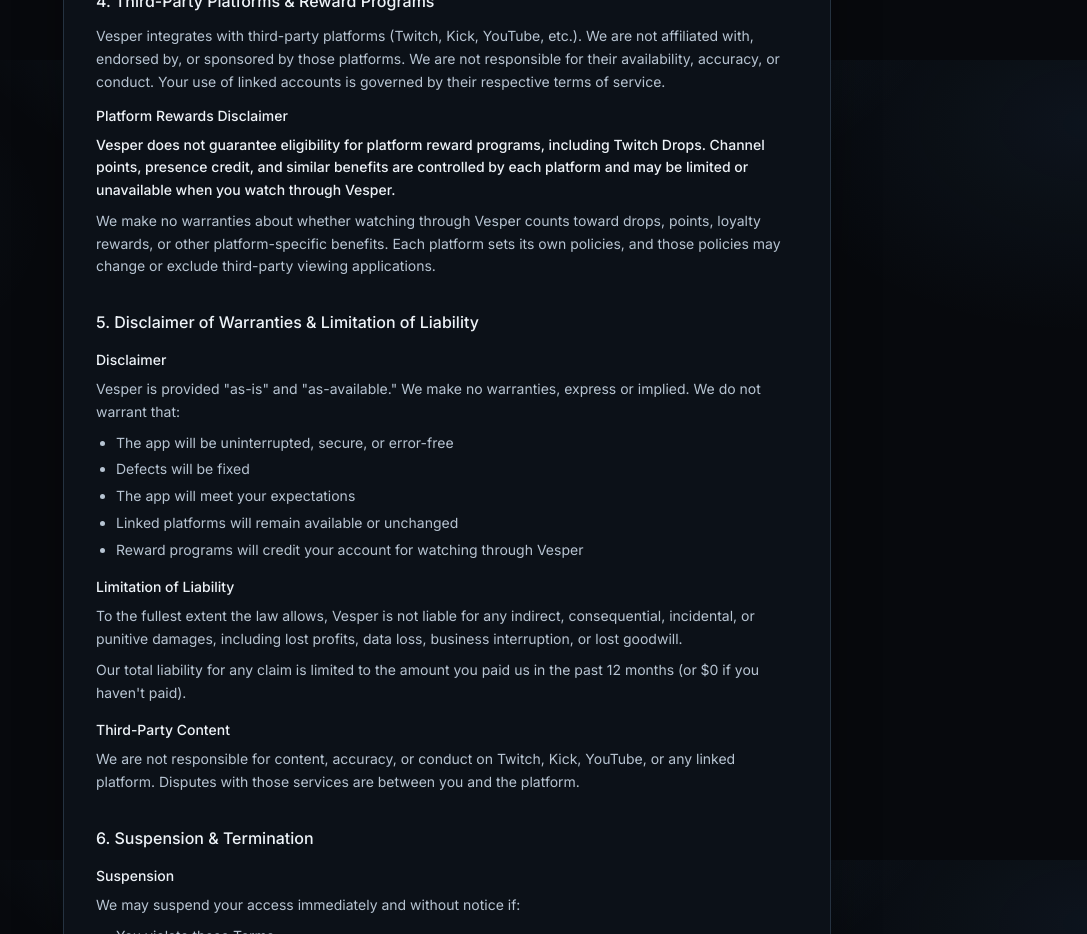
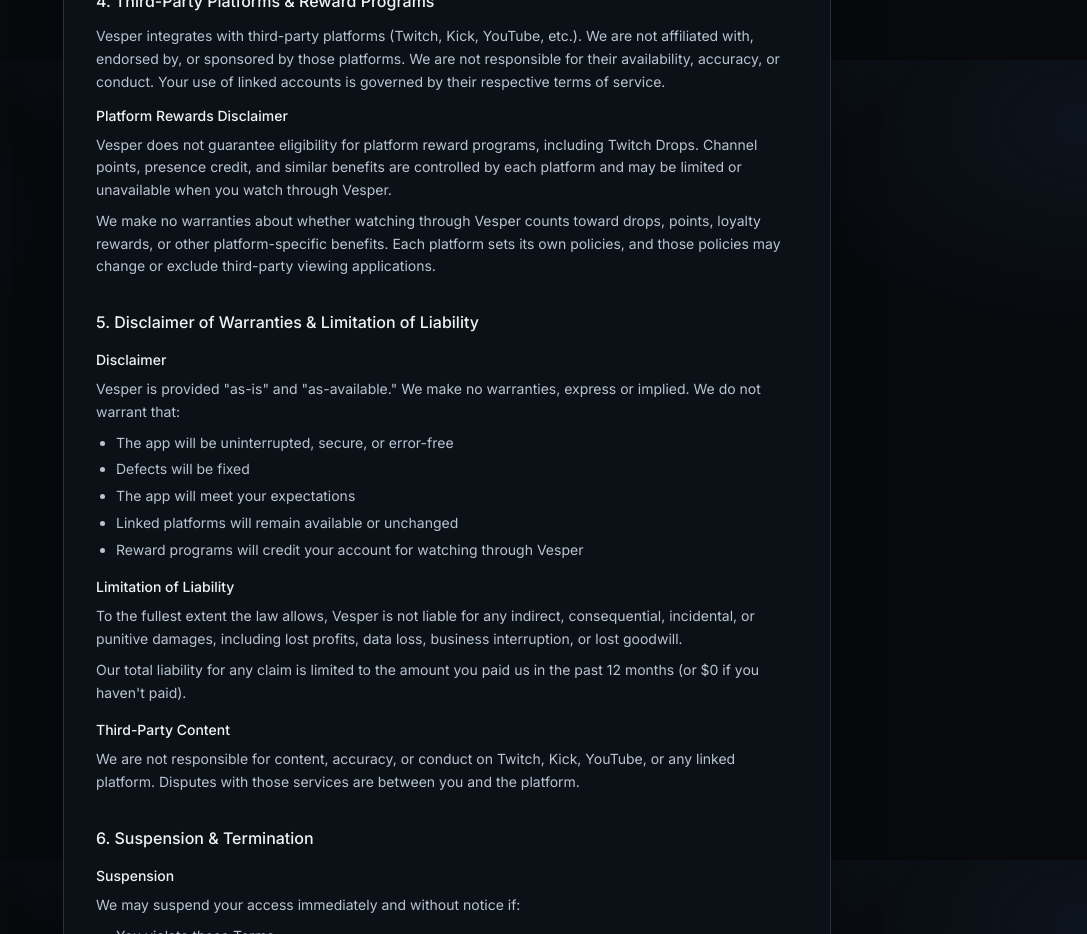
Before and after one commit to Justin-Developer01/vesper-desk-web, a Next.js app: page /terms in a window 1280 px wide. Shown: the part 1540-2474 px from the top of the page, without its empty margins (193-1280 px from the left). Built offline with nearby package versions, Linux system fonts and the light colour scheme; no server answers.

Commit message:
style(legal): soften weight of Twitch Drops disclaimer in TOS §4
Remove bold weight from the platform rewards / Twitch Drops sentence to match the quiet tone of the Account Connected Platforms notice.

Co-authored-by: Vesper Desk <Justin-Developer01@users.noreply.github.com>

```diff
--- a/app/terms/page.tsx
+++ b/app/terms/page.tsx
@@ -110,7 +110,7 @@ export default function TermsPage() {
               </p>
               <div className="space-y-2">
                 <h3 className="text-sm font-medium text-paper">Platform Rewards Disclaimer</h3>
-                <p className="font-medium text-paper">
+                <p>
                   Vesper does not guarantee eligibility for platform reward programs, including Twitch Drops. Channel points, presence credit, and similar benefits are controlled by each platform and may be limited or unavailable when you watch through Vesper.
                 </p>
                 <p>
```
